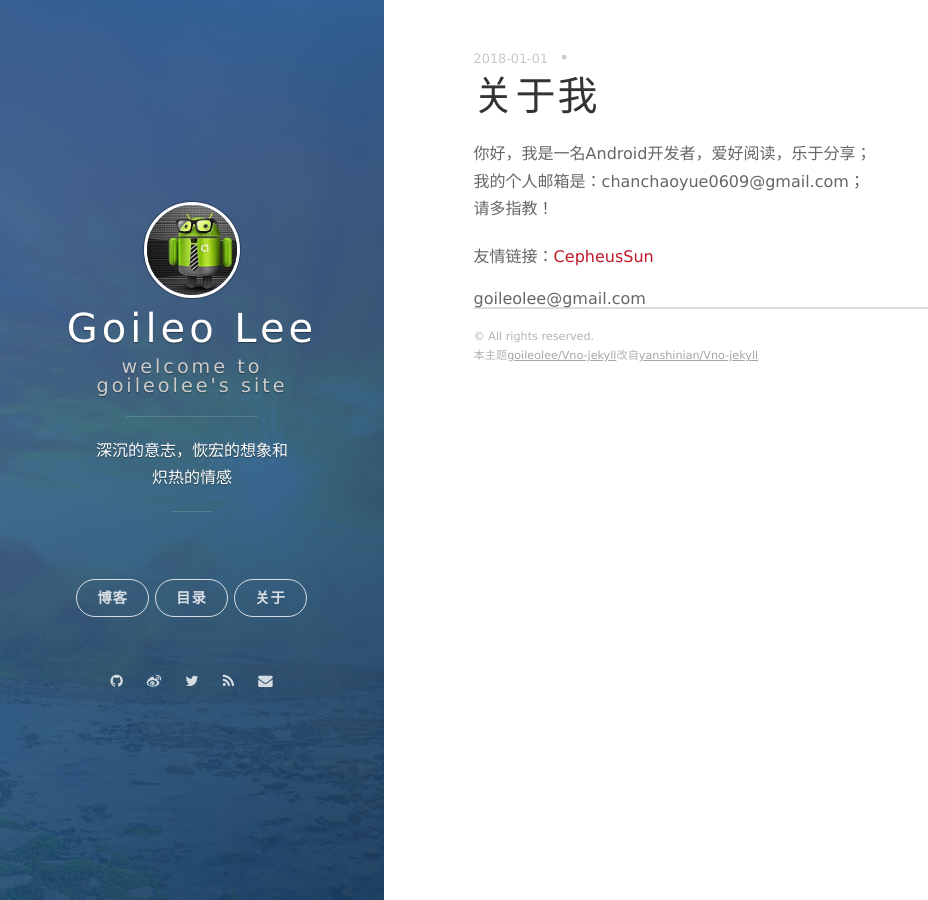
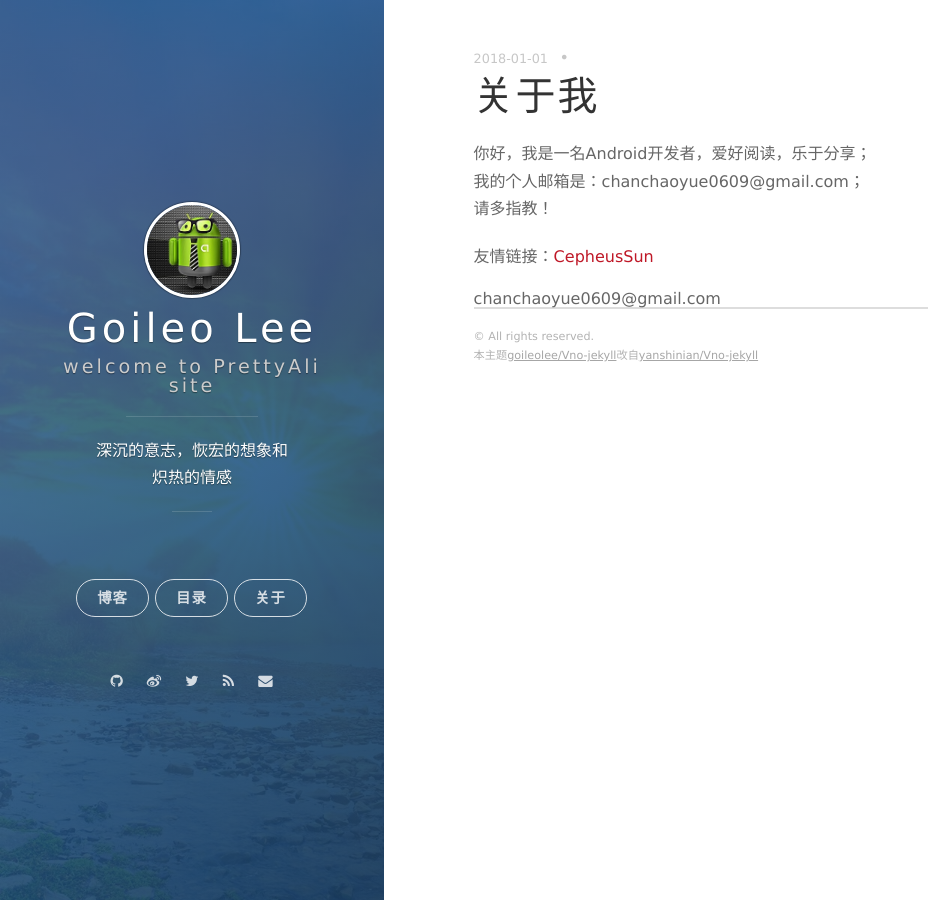
Before and after one commit to PrettyAli/PrettyAli.github.io, a Jekyll site: the page built from aboutme.html, in a window 1280 px wide. Shown: the whole page, without its empty margins (0-928 px from the left). Built offline with Jekyll 4.4.1, drawn with Linux system fonts in a browser that asks for light colours; nearby versions of some CDN libraries; Markdown is read by kramdown in place of the engine named in the settings; comment, search, counter and statistics services are not loaded.

Commit message:
修改配置表

```diff
--- a/_config.yml
+++ b/_config.yml
@@ -24,13 +24,13 @@ logo : /assets/images/avatar.jpg
 
 
 author:
-  name: Goileo Lee
+  name: PrettyAli
   maxim: Stay hungry,Stay foolish
   role: Jekyll Theme
-  email: goileolee@gmail.com
-  github: goileolee
-  twitter: goileolee
-  facebook: goileolee
-  googleplus: +goileolee
-  bio: "Hi, 我是goileolee"
+  email: chanchaoyue0609@gmail.com
+  github: PrettyAli
+  twitter: PrettyAli
+  facebook: PrettyAli
+  googleplus: +PrettyAli
+  bio: "Hi, 我是PrettyAli"
   uno-dbyll: /assets/images/avatar.jpg
--- a/_includes/post.html
+++ b/_includes/post.html
@@ -19,7 +19,7 @@
     <div class="ds-share-aside-right">
       <div class="ds-share-aside-inner">
       </div>
-      <div class="ds-share-aside-toggle">goileolee@gmail.com</div>
+      <div class="ds-share-aside-toggle">chanchaoyue0609@gmail.com</div>
     </div>
 </div>
     <!--分享插件end-->
@@ -29,7 +29,7 @@
 <!-- 多说评论框 end -->
 <!-- 多说公共JS代码 start (一个网页只需插入一次) -->
 <script type="text/javascript">
-var duoshuoQuery = {short_name:"goileolee"}; //请您改成自己的网站名称
+var duoshuoQuery = {short_name:"PrettyAli"}; //请您改成自己的网站名称
   (function() {
     var ds = document.createElement('script');
     ds.type = 'text/javascript';ds.async = true;
--- a/_includes/side-panel.html
+++ b/_includes/side-panel.html
@@ -9,7 +9,7 @@
         <a href="{{ site.BASE_PATH }}" title="前往 {{ site.title }} 的主页"><img src="{{ site.logo }}" width="90" alt="{{ site.title }} logo" class="panel-cover__logo logo" /></a>
         {% endif %}
         <h1 class="panel-cover__title panel-title"><a href="{{ site.BASE_PATH }}" title="link to homepage for {{ site.title }}">{{ site.title }}</a></h1>
-        <span class="panel-cover__subtitle panel-subtitle">welcome to goileolee's site</span>
+        <span class="panel-cover__subtitle panel-subtitle">welcome to PrettyAli site</span>
         <hr class="panel-cover__divider" />
         <p class="panel-cover__description">{{ site.description }}</p>
         <hr class="panel-cover__divider panel-cover__divider--secondary" />
--- a/_includes/social.html
+++ b/_includes/social.html
@@ -36,7 +36,7 @@
 
   <!-- Email -->
   <li class="navigation__item">
-    <a href="mailto:{{ site.author.email }}" title="goileolee@gmail.com">
+    <a href="mailto:{{ site.author.email }}" title="chanchaoyue0609@gmail.com">
       <i class='social fa fa-envelope'></i>
       <span class="label">Email</span>
     </a>
```
